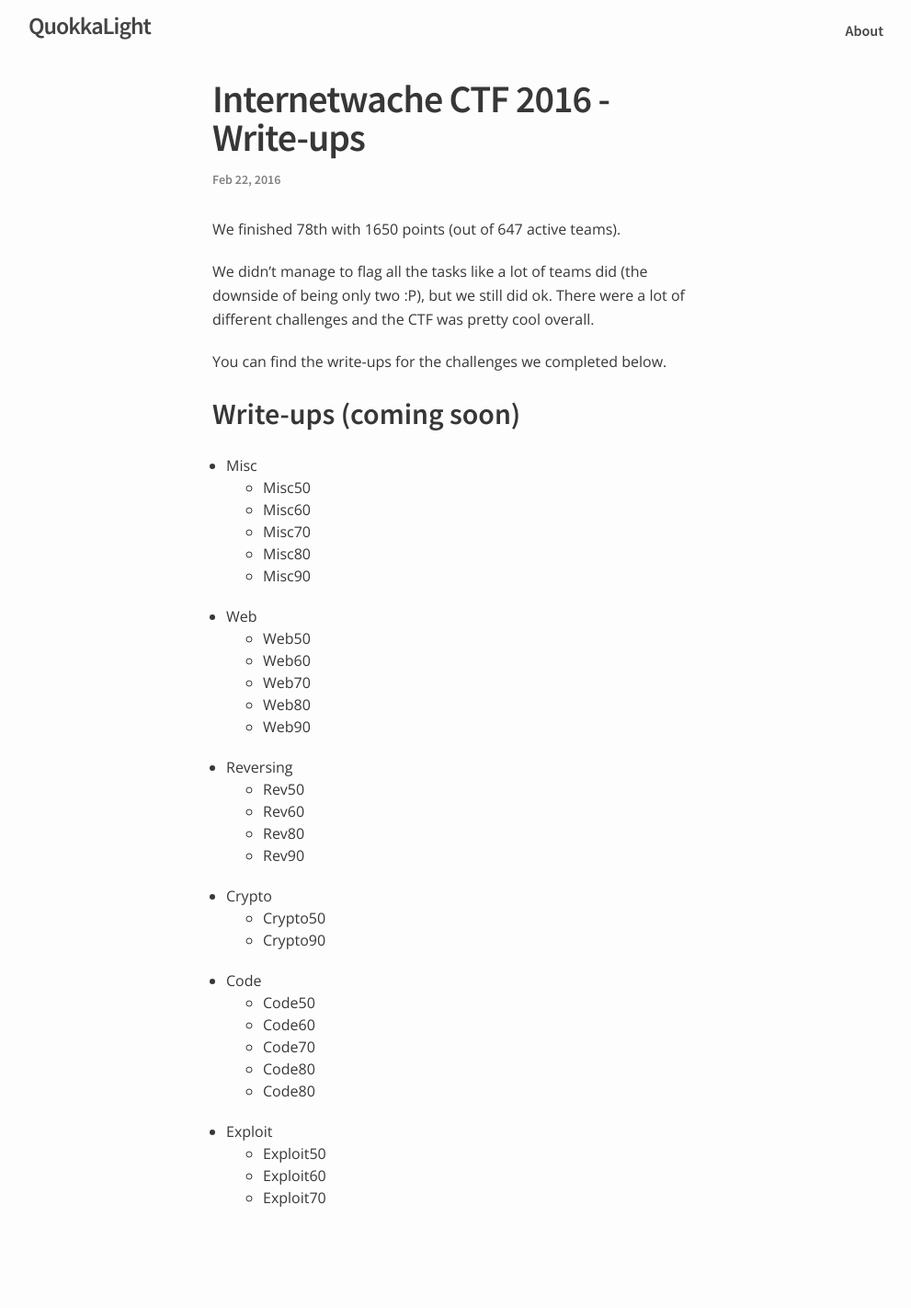
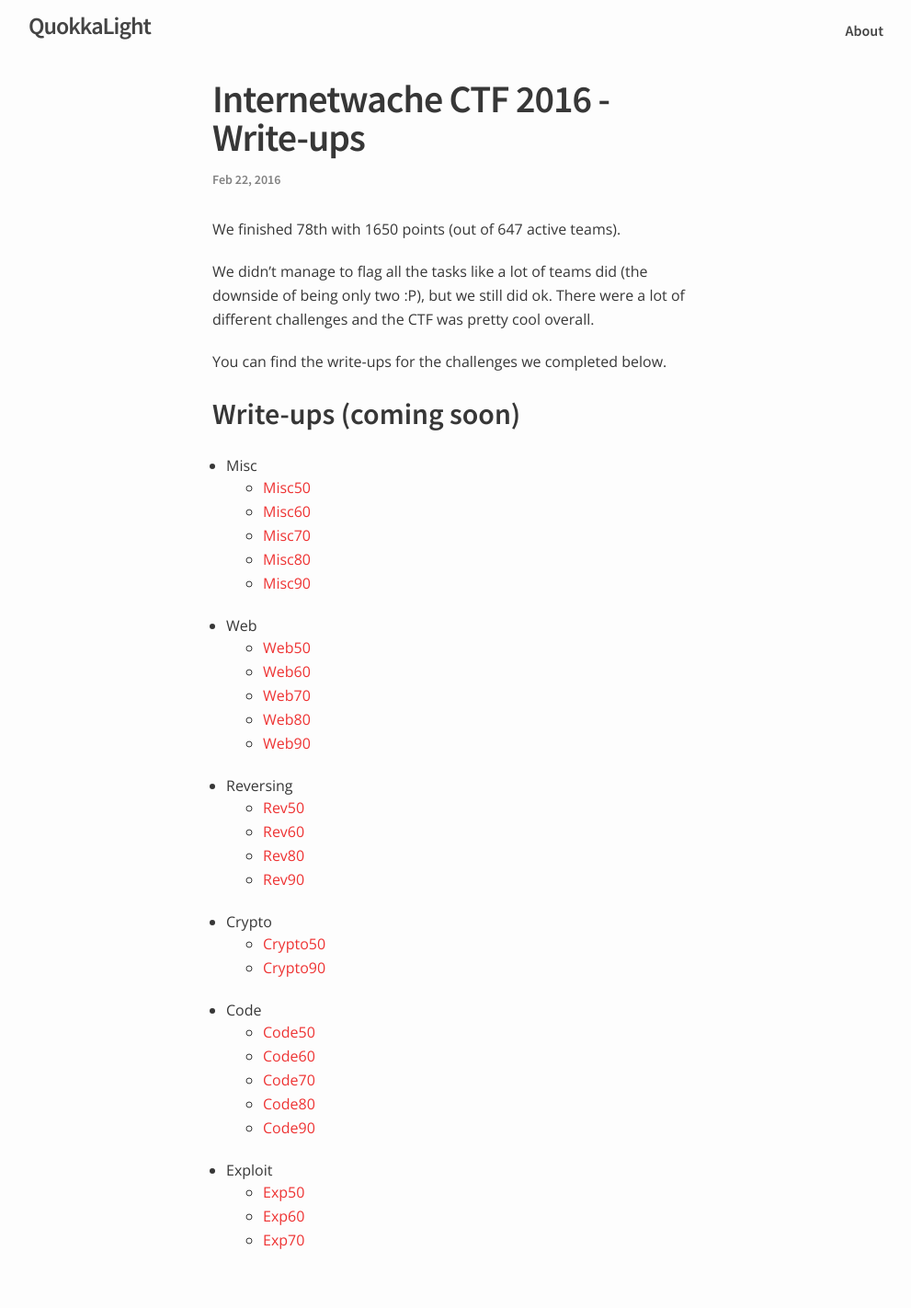
Before and after one commit to QuokkaLight/quokkalight.github.io, a Jekyll site: the page built from _posts/2016-02-22-internetwache-ctf-2016.md, in a window 1280 px wide. Shown: the whole page at 92% size, without its empty margins (139-1130 px from the left). Built offline with Jekyll 4.4.1, drawn with Linux system fonts in a browser that asks for light colours; before the commit the page ends 1374 px from its top, so only the background shows below that.

Commit message:
[IW2016] write-ups post modification

```diff
--- a/_posts/2016-02-22-internetwache-ctf-2016.md
+++ b/_posts/2016-02-22-internetwache-ctf-2016.md
@@ -15,32 +15,32 @@ You can find the write-ups for the challenges we completed below.
 ## Write-ups (coming soon)
 
  * Misc
-   * Misc50
-   * Misc60
-   * Misc70
-   * Misc80
-   * Misc90
+   * [Misc50](https://github.com/QuokkaLight/write-ups/blob/master/internetwache-ctf-2016/misc/misc50.md)
+   * [Misc60](https://github.com/QuokkaLight/write-ups/blob/master/internetwache-ctf-2016/misc/misc60.md)
+   * [Misc70](https://github.com/QuokkaLight/write-ups/blob/master/internetwache-ctf-2016/misc/misc70.md)
+   * [Misc80](https://github.com/QuokkaLight/write-ups/blob/master/internetwache-ctf-2016/misc/misc80.md)
+   * [Misc90](https://github.com/QuokkaLight/write-ups/blob/master/internetwache-ctf-2016/misc/misc90.md)
  * Web
-   * Web50
-   * Web60
-   * Web70
-   * Web80
-   * Web90
+   * [Web50](https://github.com/QuokkaLight/write-ups/blob/master/internetwache-ctf-2016/web/web50.md)
+   * [Web60](https://github.com/QuokkaLight/write-ups/blob/master/internetwache-ctf-2016/web/web60.md)
+   * [Web70](https://github.com/QuokkaLight/write-ups/blob/master/internetwache-ctf-2016/web/web70.md)
+   * [Web80](https://github.com/QuokkaLight/write-ups/blob/master/internetwache-ctf-2016/web/web80.md)
+   * [Web90](https://github.com/QuokkaLight/write-ups/blob/master/internetwache-ctf-2016/web/web90.md)
  * Reversing
-   * Rev50
-   * Rev60
-   * Rev80
-   * Rev90
+   * [Rev50](https://github.com/QuokkaLight/write-ups/blob/master/internetwache-ctf-2016/reverse/rev50.md)
+   * [Rev60](https://github.com/QuokkaLight/write-ups/blob/master/internetwache-ctf-2016/reverse/rev60.md)
+   * [Rev80](https://github.com/QuokkaLight/write-ups/blob/master/internetwache-ctf-2016/reverse/rev80.md)
+   * [Rev90](https://github.com/QuokkaLight/write-ups/blob/master/internetwache-ctf-2016/reverse/rev90.md)
  * Crypto
-   * Crypto50
-   * Crypto90
+   * [Crypto50](https://github.com/QuokkaLight/write-ups/blob/master/internetwache-ctf-2016/crypto/crypto50.md)
+   * [Crypto90](https://github.com/QuokkaLight/write-ups/blob/master/internetwache-ctf-2016/crypto/crypto90.md)
  * Code
-   * Code50
-   * Code60
-   * Code70
-   * Code80
-   * Code80
+   * [Code50](https://github.com/QuokkaLight/write-ups/blob/master/internetwache-ctf-2016/code/code50.md)
+   * [Code60](https://github.com/QuokkaLight/write-ups/blob/master/internetwache-ctf-2016/code/code60.md)
+   * [Code70](https://github.com/QuokkaLight/write-ups/blob/master/internetwache-ctf-2016/code/code70.md)
+   * [Code80](https://github.com/QuokkaLight/write-ups/blob/master/internetwache-ctf-2016/code/code80.md)
+   * [Code90](https://github.com/QuokkaLight/write-ups/blob/master/internetwache-ctf-2016/code/code90.md)
  * Exploit
-   * Exploit50
-   * Exploit60
-   * Exploit70
+   * [Exp50](https://github.com/QuokkaLight/write-ups/blob/master/internetwache-ctf-2016/exploit/exp50.md)
+   * [Exp60](https://github.com/QuokkaLight/write-ups/blob/master/internetwache-ctf-2016/exploit/exp60.md)
+   * [Exp70](https://github.com/QuokkaLight/write-ups/blob/master/internetwache-ctf-2016/exploit/exp70.md)
```
